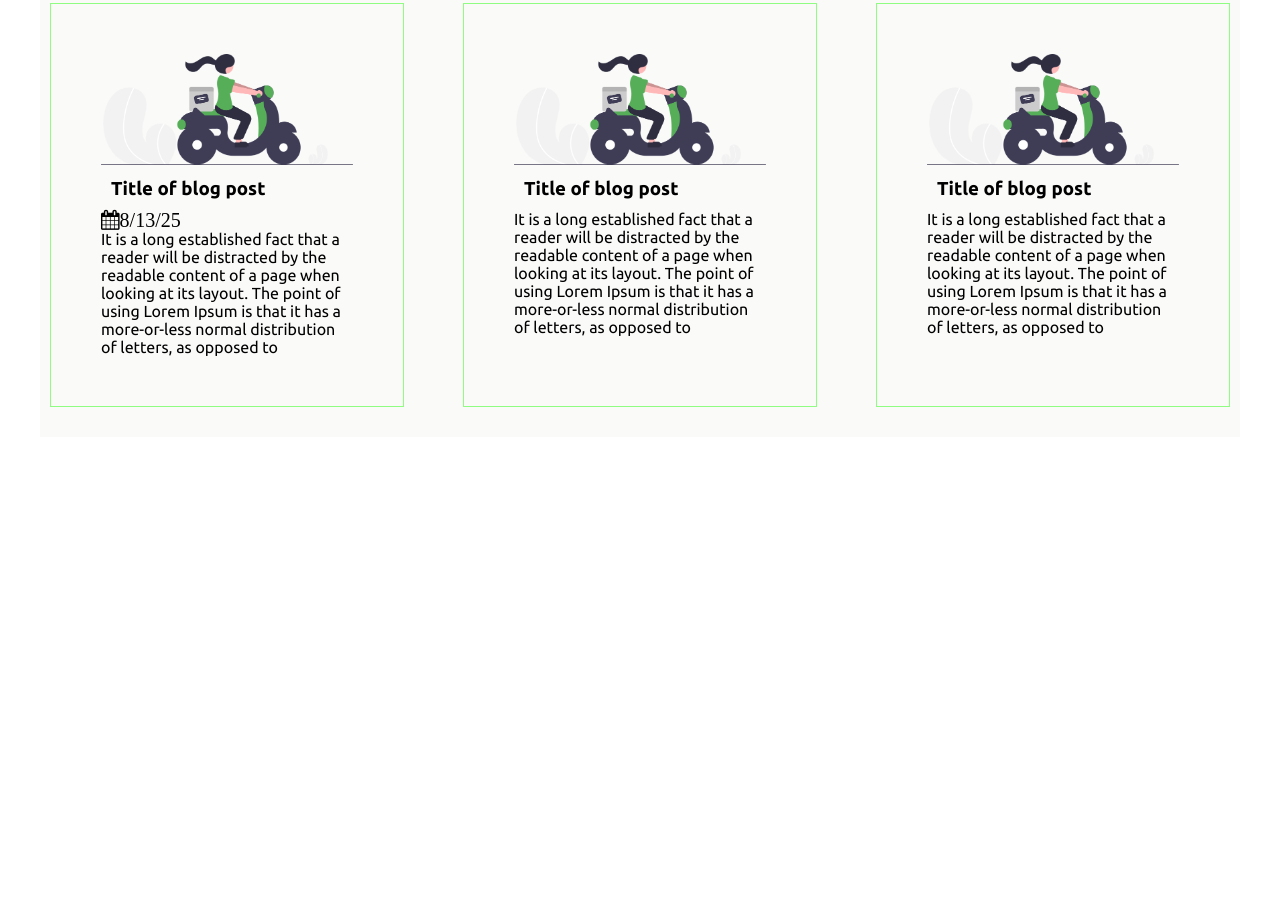
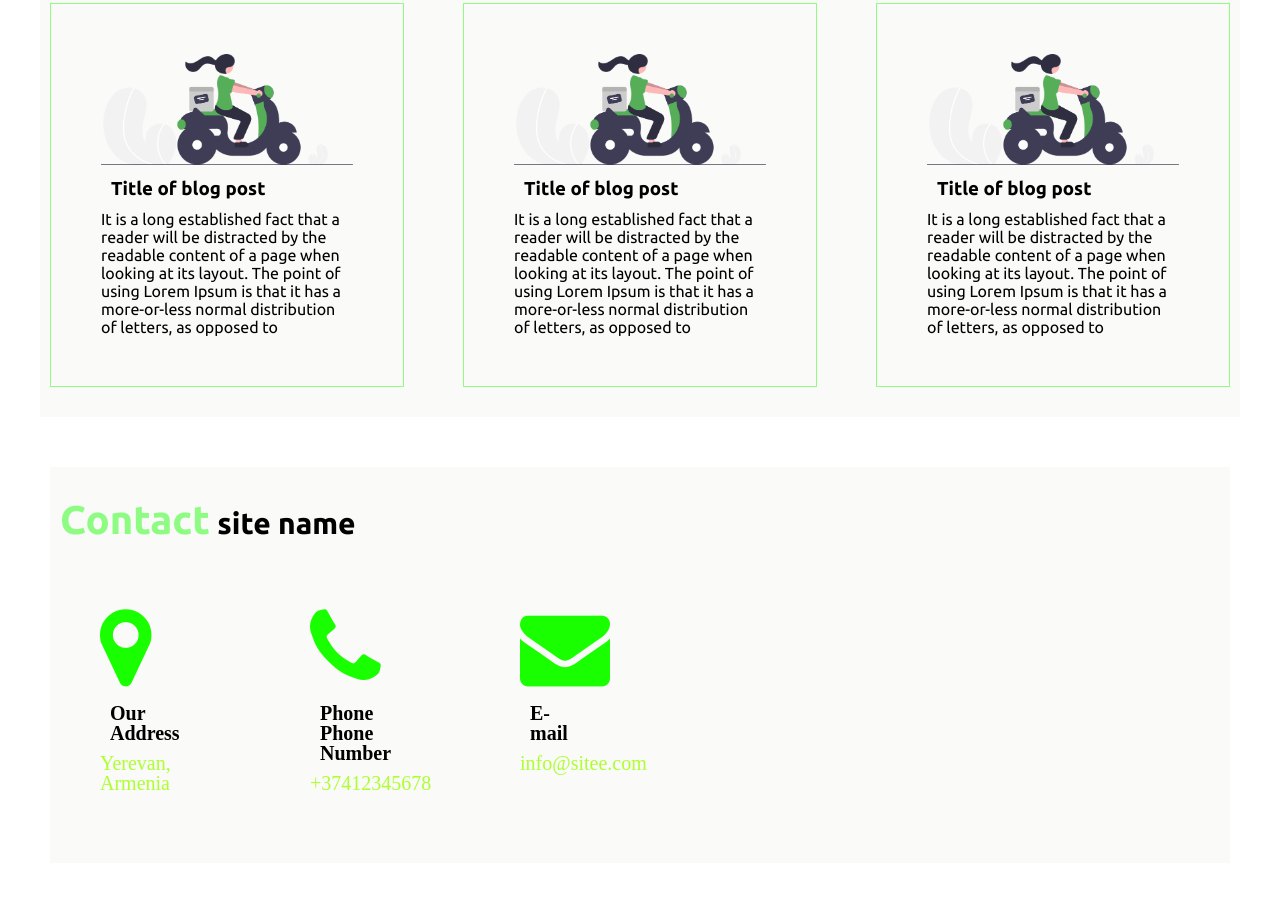
Before and after one commit to asya948/figma, a plain HTML site: page index.html in a window 1280 px wide. Shown: the part 1050-1963 px from the top of the page. Before the commit the page ends 1487 px from the top, so only its background shows below. Drawn offline with Linux system fonts and the light colour scheme.

Commit message:
add icons

```diff
--- a/index.html
+++ b/index.html
@@ -83,7 +83,7 @@
 
             <h3 class="text my-2">
                 Title of blog post
-            </h3> <i class="fa fa-calendar" aria-hidden="true">8/13/25</i>
+            </h3>
 
             <p >
                 It is a long established fact that a reader will be distracted by the readable content of a page when looking at its layout. The point of using Lorem Ipsum is that it has a more-or-less normal distribution of letters, as opposed to
@@ -112,8 +112,40 @@
 
 </div>
 
+<section class="figma section section-padding my-3 ">
+<div class="container ">
+        <div class="row">
+            <div class="text-field">
+                <h2 class="text-2 my-2"><span class="bg-secondary">Contact</span> site name
+                </h2>
+                <div class="location py-2 row ">
+                    <i class="fa fa-map-marker" aria-hidden="true">
+                        <h3 class="title-md my-2">Our Address</h3>
+                        <p class="text-md">Yerevan, Armenia</p></i>
+                    <i class="fa fa-phone" aria-hidden="true">
+                        <h3 class="title-md my-2">Phone
+                            Phone Number
+                        </h3>
+                        <p class="text-md">+37412345678
 
+                        </p>
+                    </i>
+                    <i class="fa fa-envelope" aria-hidden="true">
+                        <h3 class="title-md my-2">
+                            E-mail
+                        </h3>
+                        <p class="text-md">
+                            info@sitee.com
+                        </p>
+                    </i>
+                </div>
 
+            </div>
+
+        </div>
+</div>
+
+</section>
 
 
 
--- a/style.css
+++ b/style.css
@@ -102,6 +102,9 @@ color: #1aff00;
 .text-2{
     font-size: 30px;
 }
+.py-2{
+    padding:50px;
+}
 .card{
     width: 30%;
  padding: 50px;
@@ -119,3 +122,20 @@ color: #1aff00;
     width: 20%;
 
 }
+.location{
+    color: #1aff00;
+}
+.fa{
+
+    width: 70px;
+    font-size: 90px;
+
+}
+.title-md{
+    font-size: 20px;
+    color: black;
+}
+.text-md{
+    font-size: 20px;
+    color: greenyellow;
+}
```
